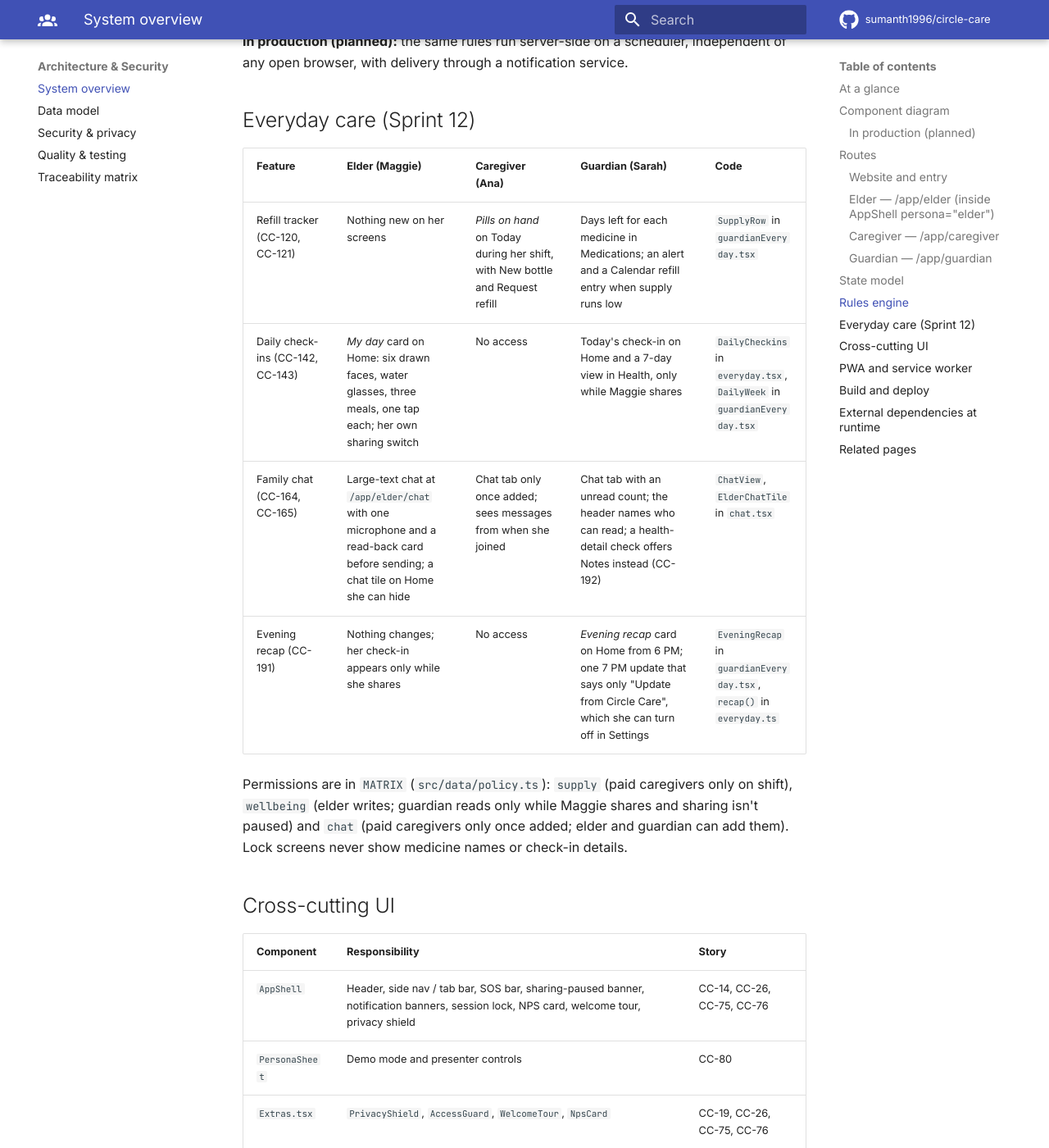
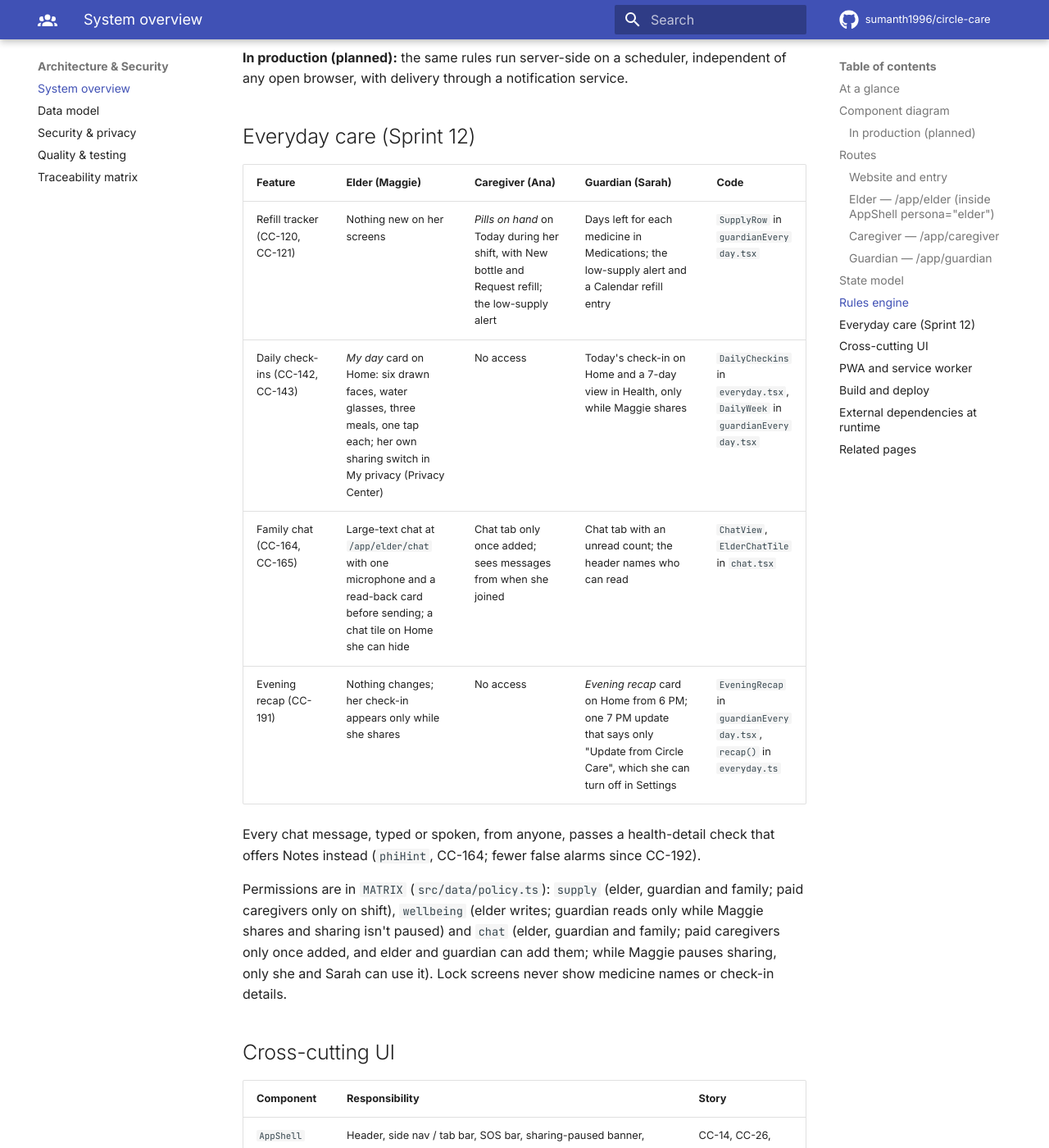
Before and after one commit to sumanth1996/circle-care, an MkDocs documentation site: the page built from docs/wiki/architecture/system-overview.md, in a window 1280 px wide and 1400 px high, scrolled down 6489 px. Shown: the whole window at 82% size. Built offline with MkDocs 1.6.1 and Material for MkDocs 9.7.7, drawn with Linux system fonts in a browser that asks for light colours; comment, search, counter and statistics services are not loaded; some of the changed text lies outside the part shown.

Commit message:
Fix wiki facts from the Lead Architect review (CC-193)
Service worker cache v2 and no /api or /vault caching, chatMembers vs
chatAudience, rule 8 and 11 conditions, who the chat check covers, supply
and chat permissions while sharing is paused, autoCancelled on removal,
the payment vault calls, PGlite only without DATABASE_URL, where
STATE_VERSION lives, the sharing switch location, Node 20.11, and the
home page's deployment line.

Co-Authored-By: Claude Opus 5.5 <noreply@anthropic.com>

```diff
--- a/docs/wiki/architecture/system-overview.md
+++ b/docs/wiki/architecture/system-overview.md
@@ -184,7 +184,7 @@ From `src/App.tsx`. All paths are hash routes (prefix `/#`).
 - **Actions** (`actions` in `useStoreState`) are the only way to change data. Each guarded action calls `guard(state, action, resource)` → `can()`; refusals change nothing and write a `denied` audit entry.
 - **Selectors** (`src/data/selectors.ts`) compute derived views — dose states, next item, late check-ins, coverage gaps, streaks, adherence, North Star, activity feed.
 - **Demo clock**: `clock(state)` = now + `clockOffsetMin` so presenters can skip ahead.
-- **Versioning**: `STATE_VERSION = 11`. A stored state with another version is discarded and reseeded. See [State versions](data-model.md#state-versions).
+- **Versioning**: `STATE_VERSION` (`src/data/demo.ts`) = 11. `loadState()` in `store.tsx` discards and reseeds a stored state with any other version. See [State versions](data-model.md#state-versions).
 - **Persistence**: saves are debounced by 250 ms and flushed on `pagehide`. See [Security & privacy](security-and-privacy.md#encryption-at-rest).
 - **Read logging**: `logView(resource)` writes a *viewed* entry at most once per resource every 10 minutes.
 
@@ -201,10 +201,10 @@ From `src/App.tsx`. All paths are hash routes (prefix `/#`).
 | 5 | Approval waiting > 24 h | CC-64 |
 | 6 | Suspicious access: ≥ 8 views in 5 min, ≥ 3 denials in 10 min | CC-35 |
 | 7 | Unusual vital signs (if shared) | CC-86, CC-88 |
-| 8 | Low medicine supply: one alert per bottle at `refillAlertDays`, and a refill entry on the Calendar 3 days before it runs out | CC-121 |
+| 8 | Low medicine supply: one alert per bottle to Sarah and Ana when days left reach `refillAlertDays`, until someone requests a refill; plus a refill entry on the Calendar 3 days before it runs out | CC-121 |
 | 9 | Cancel the automatic refill entry of a paused or removed medicine | CC-121 |
 | 10 | Daily check-in: one gentle reminder to Maggie at 7 PM, only if she logged nothing | CC-142 |
-| 11 | No meals logged for 2 days: one note to Sarah, only while Maggie shares check-ins | CC-143 |
+| 11 | No meals logged for 2 days: one note to Sarah, only while Maggie shares check-ins, from 9 AM, and only if she logged a meal in the 5 days before (private or unshared days never count) | CC-143 |
 | 12 | Evening recap: one update to Sarah at 7 PM (catches up until 11 PM), unless she turned it off or it falls in quiet hours | CC-191 |
 | 13 | Expire time-limited members (and take them out of the chat) | CC-25 |
 
@@ -216,12 +216,14 @@ From `src/App.tsx`. All paths are hash routes (prefix `/#`).
 
 | Feature | Elder (Maggie) | Caregiver (Ana) | Guardian (Sarah) | Code |
 |---|---|---|---|---|
-| Refill tracker (CC-120, CC-121) | Nothing new on her screens | *Pills on hand* on Today during her shift, with New bottle and Request refill | Days left for each medicine in Medications; an alert and a Calendar refill entry when supply runs low | `SupplyRow` in `guardianEveryday.tsx` |
-| Daily check-ins (CC-142, CC-143) | *My day* card on Home: six drawn faces, water glasses, three meals, one tap each; her own sharing switch | No access | Today's check-in on Home and a 7-day view in Health, only while Maggie shares | `DailyCheckins` in `everyday.tsx`, `DailyWeek` in `guardianEveryday.tsx` |
-| Family chat (CC-164, CC-165) | Large-text chat at `/app/elder/chat` with one microphone and a read-back card before sending; a chat tile on Home she can hide | Chat tab only once added; sees messages from when she joined | Chat tab with an unread count; the header names who can read; a health-detail check offers Notes instead (CC-192) | `ChatView`, `ElderChatTile` in `chat.tsx` |
+| Refill tracker (CC-120, CC-121) | Nothing new on her screens | *Pills on hand* on Today during her shift, with New bottle and Request refill; the low-supply alert | Days left for each medicine in Medications; the low-supply alert and a Calendar refill entry | `SupplyRow` in `guardianEveryday.tsx` |
+| Daily check-ins (CC-142, CC-143) | *My day* card on Home: six drawn faces, water glasses, three meals, one tap each; her own sharing switch in My privacy (Privacy Center) | No access | Today's check-in on Home and a 7-day view in Health, only while Maggie shares | `DailyCheckins` in `everyday.tsx`, `DailyWeek` in `guardianEveryday.tsx` |
+| Family chat (CC-164, CC-165) | Large-text chat at `/app/elder/chat` with one microphone and a read-back card before sending; a chat tile on Home she can hide | Chat tab only once added; sees messages from when she joined | Chat tab with an unread count; the header names who can read | `ChatView`, `ElderChatTile` in `chat.tsx` |
 | Evening recap (CC-191) | Nothing changes; her check-in appears only while she shares | No access | *Evening recap* card on Home from 6 PM; one 7 PM update that says only "Update from Circle Care", which she can turn off in Settings | `EveningRecap` in `guardianEveryday.tsx`, `recap()` in `everyday.ts` |
 
-Permissions are in `MATRIX` (`src/data/policy.ts`): `supply` (paid caregivers only on shift), `wellbeing` (elder writes; guardian reads only while Maggie shares and sharing isn't paused) and `chat` (paid caregivers only once added; elder and guardian can add them). Lock screens never show medicine names or check-in details.
+Every chat message, typed or spoken, from anyone, passes a health-detail check that offers Notes instead (`phiHint`, CC-164; fewer false alarms since CC-192).
+
+Permissions are in `MATRIX` (`src/data/policy.ts`): `supply` (elder, guardian and family; paid caregivers only on shift), `wellbeing` (elder writes; guardian reads only while Maggie shares and sharing isn't paused) and `chat` (elder, guardian and family; paid caregivers only once added, and elder and guardian can add them; while Maggie pauses sharing, only she and Sarah can use it). Lock screens never show medicine names or check-in details.
 
 ## Cross-cutting UI
 
@@ -239,7 +241,7 @@ Permissions are in `MATRIX` (`src/data/policy.ts`): `supply` (paid caregivers on
 | Item | Detail |
 |---|---|
 | Manifest | `public/manifest.webmanifest` — name *Circle Care*, `start_url: /#/app`, `display: standalone`, background/theme `#FBFBFD`, 192/512 PNG icons (512 also maskable) and an SVG icon |
-| Service worker | `public/sw.js`, cache `circle-care-v1`. Pre-caches the app shell (`/`, `/index.html`, manifest, icons). **Network-first** for same-origin GET requests, falling back to cache and then to `/index.html` |
+| Service worker | `public/sw.js`, cache `circle-care-v2`. Pre-caches the app shell (`/`, `/index.html`, manifest, icons). **Network-first** for same-origin GET requests, falling back to cache and then to `/index.html`. `/api/*` and `/vault/*` are never cached (CC-181) |
 | Registration | `src/main.tsx`, production builds only |
 | Install | Safari → *Share → Add to Home Screen*; Chrome → *Install app* / *Add to Home Screen* |
 
@@ -268,7 +270,7 @@ Permissions are in `MATRIX` (`src/data/policy.ts`): `supply` (paid caregivers on
 | `images.unsplash.com` | Stock photography on the website and avatars | Allowed by CSP `img-src`; credited in the footer; app works without it |
 | Google Fonts (Inter) | Typography | Allowed by CSP `style-src` / `font-src` |
 
-No analytics and no trackers. The only API calls go to Circle Care's own accounts server (`/api/*`, CSP `connect-src 'self'`); care data never leaves the browser.
+No analytics and no trackers. The only API calls go to Circle Care's own accounts server (`/api/*`, plus the simulated payment vault `/vault/v1/*` outside production; CSP `connect-src 'self'`); care data never leaves the browser.
 
 ## Related pages
 
```
Also changed, not shown: other parts of docs/wiki/architecture/system-overview.md (+4 -4 lines), docs/index.md (+1 -1 lines), docs/wiki/architecture/data-model.md (+5 -5 lines).
